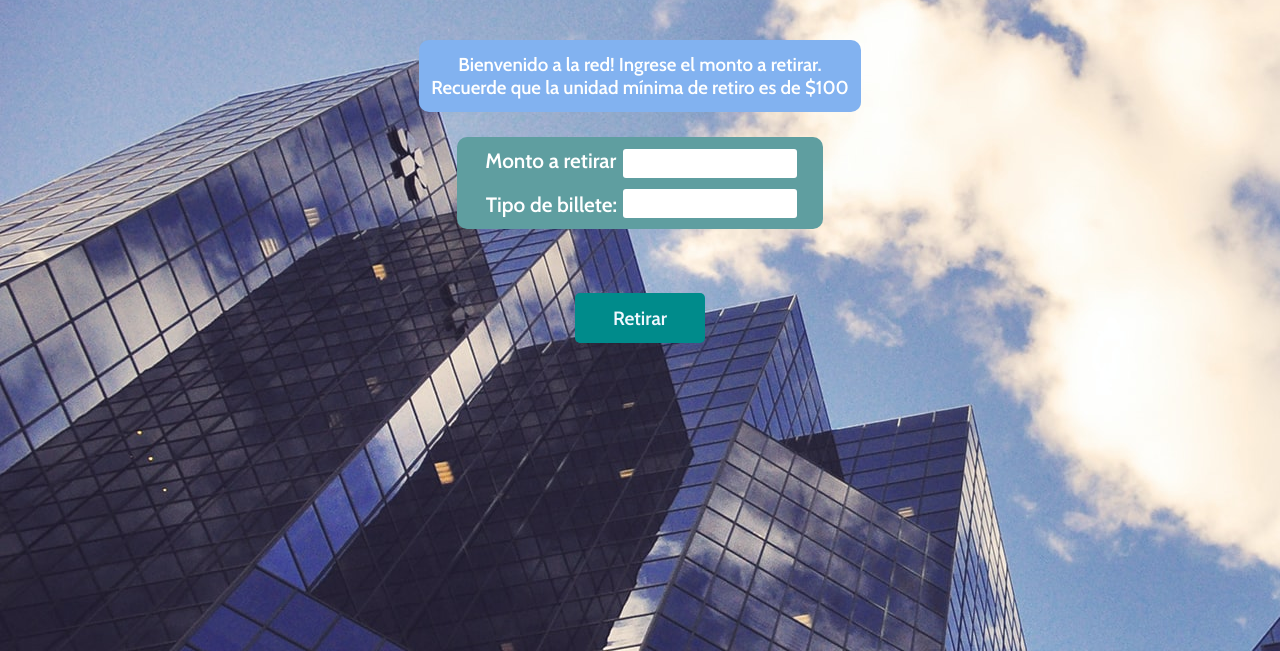
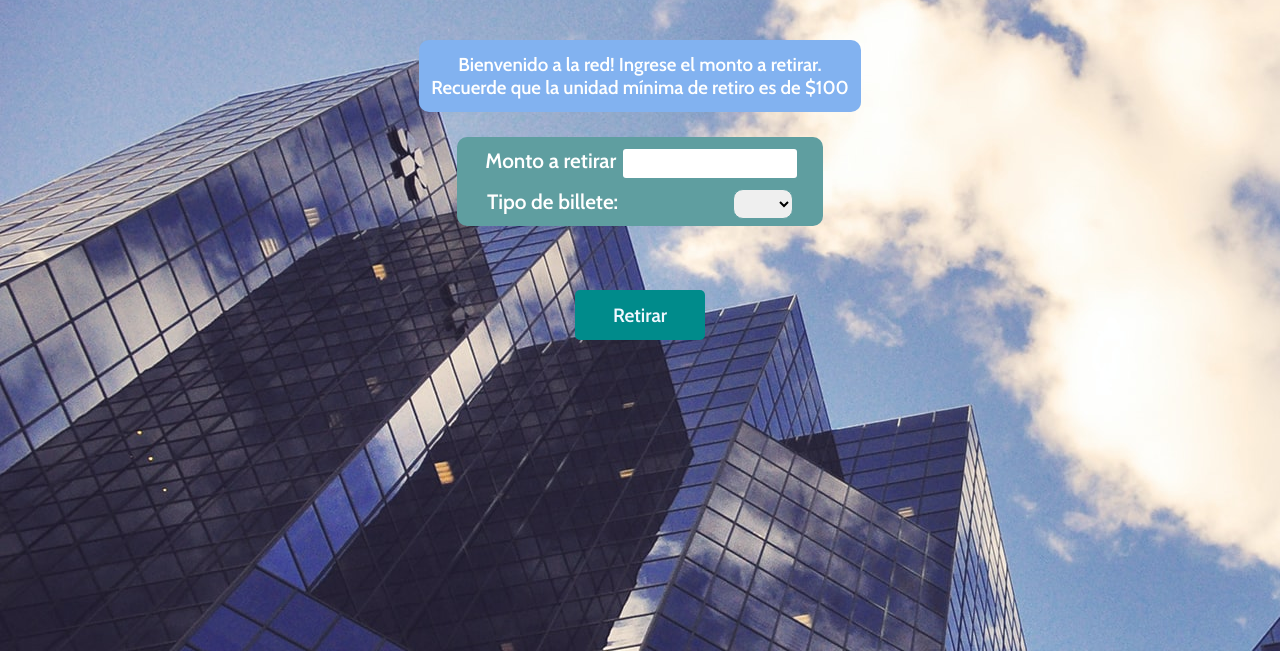
Before and after one commit to CesarC87/CarabettaJS16775, a website: page Pages/extracciones.html in a window 1280 px wide. Shown: the part 149-800 px from the top of the page. Drawn offline with nearby package versions, Linux system fonts and the light colour scheme; a web font is replaced by a local one.

Commit message:
Mejorado extracciones

```diff
--- a/JS/extracciones.js
+++ b/JS/extracciones.js
@@ -9,7 +9,6 @@ errorRetiro.textContent = "Monto no ingresado o valor de billete incorrecto";
 const retiroExitoso = document.createElement("p");
 retiroExitoso.classList.add("okRetiro");
 retiroExitoso.setAttribute("id", "retiroSuccess");
-retiroExitoso.textContent = `Usted recibirá ${retiroDinero.value/cambioDinero.value} billete/s de ${cambioDinero.value}, gracias por utilizar nuestros servicios`;
 
 $("h1").animate({opacity: 1}, 1500, function(){
     $("h3").slideDown(1200);
@@ -43,36 +42,40 @@ function checkMonto(){
 function checkBillete(){
     switch(cambioDinero.value){
         case "100":
+            retiroExitoso.innerText = `Usted recibirá ${retiroDinero.value/cambioDinero.value} billete/s de $${cambioDinero.value} \n ¡Gracias por utilizar la red GlobalBank!`;
             retiroDiv.appendChild(retiroExitoso);
             setTimeout(() => {
                 retiroDiv.removeChild(retiroExitoso);
                 cambioDinero.value = "";
                 retiroDinero.value = "";
-            }, 2500);
+            }, 3000);
         break;
         case "200":
+            retiroExitoso.innerText = `Usted recibirá ${retiroDinero.value/cambioDinero.value} billete/s de $${cambioDinero.value} \n ¡Gracias por utilizar la red GlobalBank!`;
             retiroDiv.appendChild(retiroExitoso);
             setTimeout(() => {
                 retiroDiv.removeChild(retiroExitoso);
                 cambioDinero.value = "";
                 retiroDinero.value = "";
-            }, 2500);
+            }, 3000);
         break;
         case "500":
+            retiroExitoso.innerText = `Usted recibirá ${retiroDinero.value/cambioDinero.value} billete/s de $${cambioDinero.value} \n ¡Gracias por utilizar la red GlobalBank!`;
             retiroDiv.appendChild(retiroExitoso);
             setTimeout(() => {
                 retiroDiv.removeChild(retiroExitoso);
                 cambioDinero.value = "";
                 retiroDinero.value = "";
-            }, 2500);
+            }, 3000);
         break;
         case "1000":
+            retiroExitoso.innerText = `Usted recibirá ${retiroDinero.value/cambioDinero.value} billete/s de $${cambioDinero.value} \n ¡Gracias por utilizar la red GlobalBank!`;
             retiroDiv.appendChild(retiroExitoso);
             setTimeout(() => {
                 retiroDiv.removeChild(retiroExitoso);
                 cambioDinero.value = "";
                 retiroDinero.value = "";
-            }, 2500);
+            }, 3000);
         break;
         default:
         retiroDiv.appendChild(errorRetiro);
--- a/Pages/extracciones.html
+++ b/Pages/extracciones.html
@@ -30,8 +30,15 @@
             <input id = "montoRetiro" class="extracciones__montoRetiro--input" type="text">
         </div>
         <div class="extracciones__tipoRetiro">
-            <label class="extracciones__tipoRetiro--label" for="tipoRetiro">Tipo de billete:</label>
-            <input id = "tipoRetiro" class="extracciones__tipoRetiro--input" type="text">
+            <!--<label class="extracciones__tipoRetiro--label" for="tipoRetiro">Tipo de billete:</label>
+            <input id = "tipoRetiro" class="extracciones__tipoRetiro--input" type="text">  -->
+            <label for="tipoRetiro" class="tipoRetiroLabel">Tipo de billete:</label>
+            <select id="tipoRetiro" name="billete" form="extraccionesForm">
+            <option value="100">$100</option>
+            <option value="200">$200</option>
+            <option value="500">$500</option>
+            <option value="1000">$1000</option>
+            </select>
         </div>
 
     </div>
--- a/SCSS/compile.scss
+++ b/SCSS/compile.scss
@@ -374,9 +374,7 @@ h3 {
     }
     &__tipoRetiro {
         display: flex;
-        flex-direction: row;
-        align-self: center;
-        justify-content: center;
+        justify-content: space-around;
 
         &--label {
             padding: 0.7%;
@@ -388,6 +386,17 @@ h3 {
             margin: 0 0 3% 0;
         }
     }
+}
+
+#tipoRetiro {
+    height: 30px;
+    margin: 0 0 2% 0;
+    border-radius: 10px;
+    border: 1px solid cadetblue;
+}
+.tipoRetiroLabel {
+    padding: 0;
+    margin: 0 15% 0 0;
 }
 
 .botonesExtracciones {
```
Also changed, not shown: CSS/styles.css.
